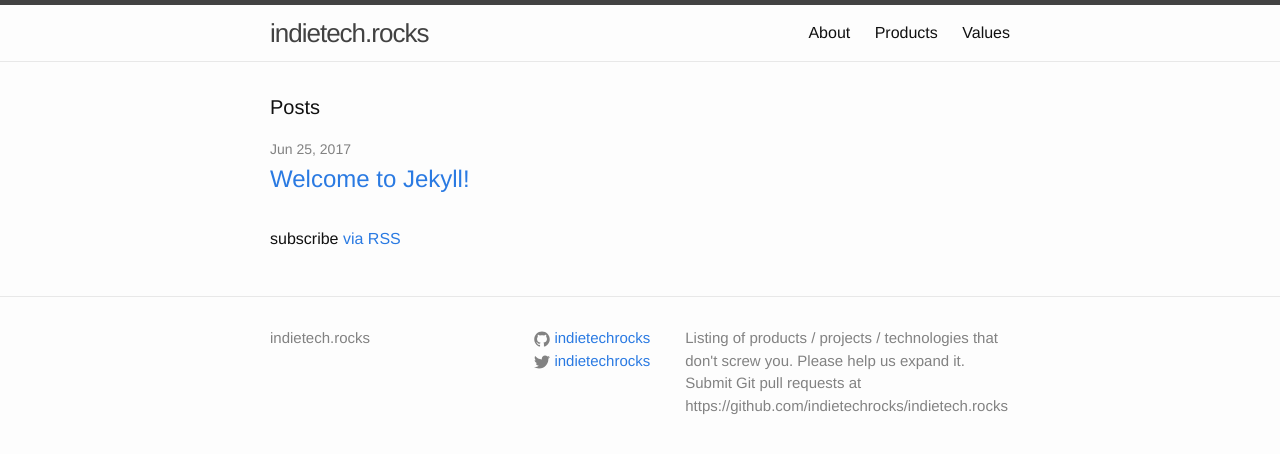
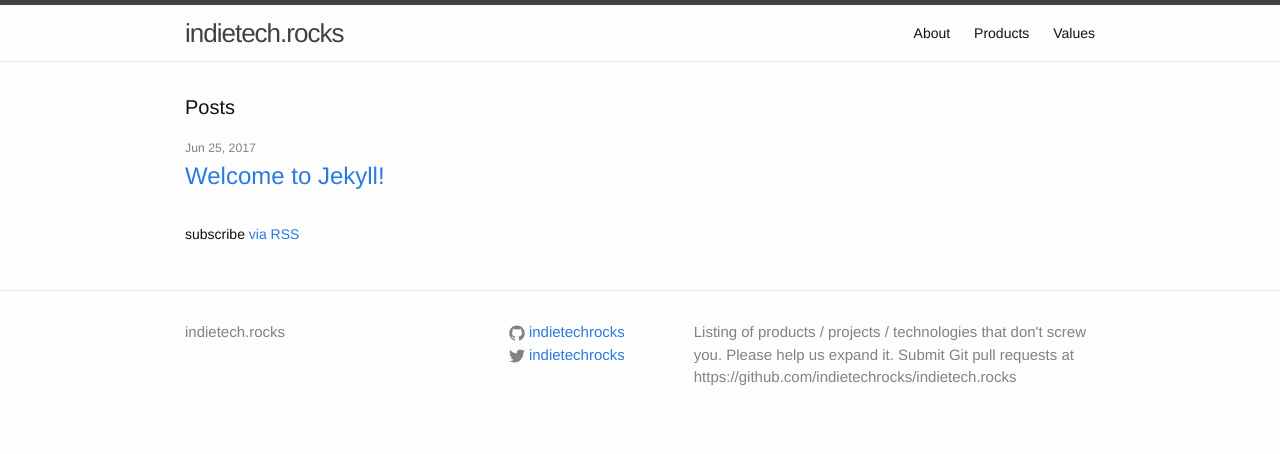
Before and after one commit to indietechrocks/indietech.rocks, a Jekyll site: the page built from index.html, in a window 1280 px wide. Shown: the top 454 px of the page. Built offline with Jekyll 4.4.1, drawn with Linux system fonts in a browser that asks for light colours.

Commit message:
Layout fixes (?)

```diff
--- a/css/main.scss
+++ b/css/main.scss
@@ -7,7 +7,7 @@
 
 // Our variables
 $base-font-family: "Helvetica Neue", Helvetica, Arial, sans-serif;
-$base-font-size:   16px;
+$base-font-size:   14px;
 $base-font-weight: 400;
 $small-font-size:  $base-font-size * 0.875;
 $base-line-height: 1.5;
@@ -23,12 +23,10 @@ $grey-color-light: lighten($grey-color, 40%);
 $grey-color-dark:  darken($grey-color, 25%);
 
 // Width of the content area
-$content-width:    800px;
+$content-width:    970px;
 
 $on-palm:          600px;
 $on-laptop:        800px;
-
-
 
 // Use media queries like this:
 // @include media-query($on-palm) {
```
Also changed, not shown: products.md (+1 -1 lines).
